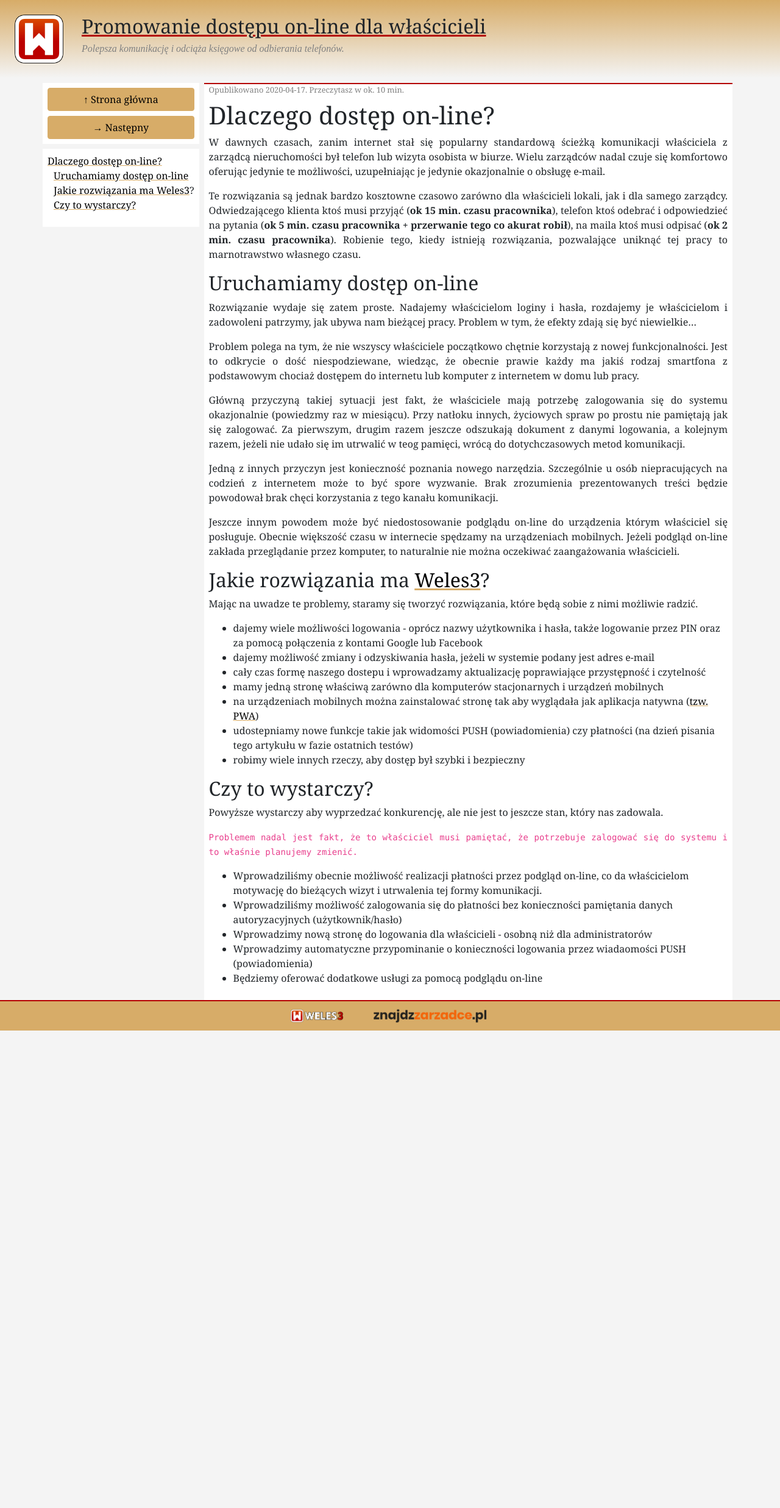
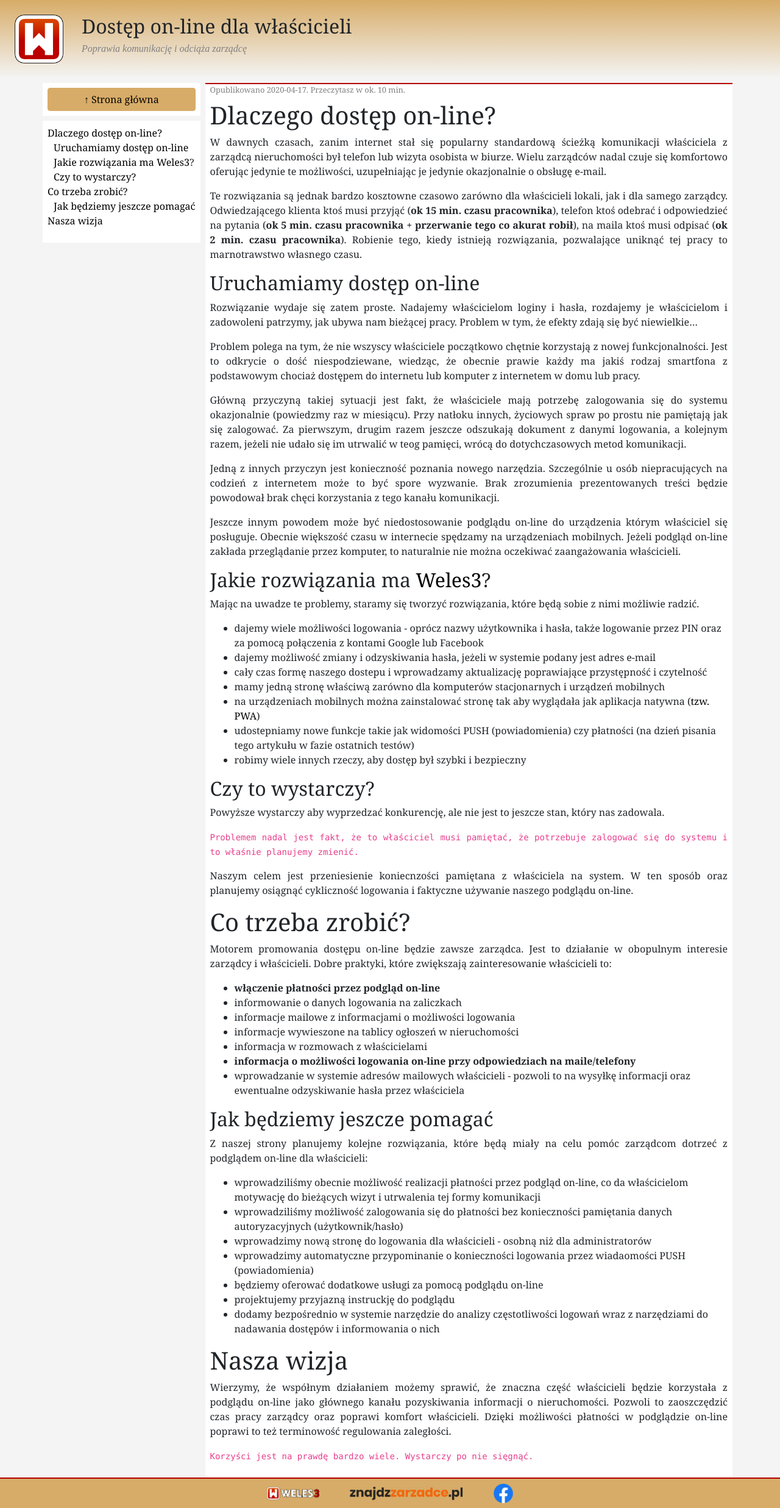
Before and after one commit to Weles3/WWWNowoczesnyZarzadca, a Jekyll site: the page built from _posts/2020-04-17-dostep-dla-wlascicieli.md, in a window 1280 px wide. Shown: the whole page at 61% size. Built offline with Jekyll 4.4.1, drawn with Linux system fonts in a browser that asks for light colours; before the commit the page ends 1690 px from its top, so only the background shows below that.

Commit message:
post 2020-04-17

```diff
--- a/_layouts/default.html
+++ b/_layouts/default.html
@@ -35,12 +35,17 @@
         <div class="row justify-content-center">
             <div class="col-auto">
                 <div class="p-2">
-                    <a href="https://www.e-adm.pl" ta><img class="wls-img-foot" src={{ "/img/w3.png" | relative_url }} /></a>
+                    <a href="https://www.e-adm.pl" target="_blank"><img class="wls-img-foot" src={{ "/img/w3.png" | relative_url }} /></a>
                 </div>
             </div>
             <div class="col-auto">
                 <div class="p-2">
-                    <a href="https://znajdzzarzadce.pl"><img class="wls-img-foot" src={{ "/img/zz.png" | relative_url }} /></a>
+                    <a href="https://znajdzzarzadce.pl" target="_blank"><img class="wls-img-foot" src={{ "/img/zz.png" | relative_url }} /></a>
+                </div>
+            </div>
+            <div class="col-auto">
+                <div class="p-2">
+                    <a href="https://fb.com/weles3" target="_blank"><img class="wls-img-foot" src={{ "/img/fb.png" | relative_url }} /></a>
                 </div>
             </div>
         </div>
--- a/_layouts/post.html
+++ b/_layouts/post.html
@@ -11,10 +11,11 @@
             </div>
 
             <div class="bg-white p-2 mb-2">
-
                 {% include toc.html html=content id="toc" item_class="wls-toc" %}
             </div>
+
         </div>
+
         <div class="col-12 col-md p-0">
             <div class="bg-white px-2 wls-subtitle small mx-md-2 wls-bt-r">Opublikowano {{ page.date | date: "%Y-%m-%d" }}. Przeczytasz w ok. {{ page.readTime }} min.</div>
             <div class="bg-white p-2 mx-md-2" id="postContent">
@@ -28,5 +29,6 @@
             </div>
         </div>
 
+
     </div>
 </div>
--- a/_posts/2020-04-17-dostep-dla-wlascicieli.md
+++ b/_posts/2020-04-17-dostep-dla-wlascicieli.md
@@ -1,7 +1,7 @@
 ---
 layout: post
-title: Promowanie dostępu on-line dla właścicieli
-subTitle: Polepsza komunikację i odciąża księgowe od odbierania telefonów.
+title: Dostęp on-line dla właścicieli
+subTitle: Poprawia komunikację i odciąża zarządcę
 image: stock/biurko.jpg
 readTime: 10
 ---
@@ -61,9 +61,45 @@
 Problemem nadal jest fakt, że to właściciel musi pamiętać, że potrzebuje zalogować się do systemu i to właśnie planujemy zmienić.
 ``
 
- - Wprowadziliśmy obecnie możliwość realizacji płatności przez podgląd on-line, co da właścicielom motywację do bieżących wizyt
-i utrwalenia tej formy komunikacji.
- - Wprowadziliśmy możliwość zalogowania się do płatności bez konieczności pamiętania danych autoryzacyjnych (użytkownik/hasło)
- - Wprowadzimy nową stronę do logowania dla właścicieli - osobną niż dla administratorów
- - Wprowadzimy automatyczne przypominanie o konieczności logowania przez wiadaomości PUSH (powiadomienia)
- - Będziemy oferować dodatkowe usługi za pomocą podglądu on-line
+
+Naszym celem jest przeniesienie koniecnzości pamiętana z właściciela na system. W ten sposób oraz planujemy osiągnąć
+cykliczność logowania i faktyczne używanie naszego podglądu on-line.
+
+# Co trzeba zrobić?
+
+Motorem promowania dostępu on-line będzie zawsze zarządca. Jest to działanie w
+obopulnym interesie zarządcy i właścicieli. Dobre praktyki, które zwiększają zainteresowanie
+właścicieli to:
+ - __włączenie płatności przez podgląd on-line__
+ - informowanie o danych logowania na zaliczkach
+ - informacje mailowe z informacjami o możliwości logowania
+ - informacje wywieszone na tablicy ogłoszeń w nieruchomości
+ - informacja w rozmowach z właścicielami
+ - __informacja o możliwości logowania on-line przy odpowiedziach na maile/telefony__
+ - wprowadzanie w systemie adresów mailowych właścicieli - pozwoli to na wysyłkę
+informacji oraz ewentualne odzyskiwanie hasła przez właściciela
+
+## Jak będziemy jeszcze pomagać
+
+Z naszej strony planujemy kolejne rozwiązania, które będą miały na celu pomóc
+zarządcom dotrzeć z podglądem on-line dla właścicieli:
+ - wprowadziliśmy obecnie możliwość realizacji płatności przez podgląd on-line, co da właścicielom motywację do bieżących wizyt
+i utrwalenia tej formy komunikacji
+ - wprowadziliśmy możliwość zalogowania się do płatności bez konieczności pamiętania danych autoryzacyjnych (użytkownik/hasło)
+ - wprowadzimy nową stronę do logowania dla właścicieli - osobną niż dla administratorów
+ - wprowadzimy automatyczne przypominanie o konieczności logowania przez wiadaomości PUSH (powiadomienia)
+ - będziemy oferować dodatkowe usługi za pomocą podglądu on-line
+ - projektujemy przyjazną instruckję do podglądu
+ - dodamy bezpośrednio w systemie narzędzie do analizy częstotliwości logowań
+wraz z narzędziami do nadawania dostępów i informowania o nich
+
+# Nasza wizja
+
+Wierzymy, że współnym działaniem możemy sprawić, że znaczna część właścicieli będzie korzystała
+z podglądu on-line jako głównego kanału pozyskiwania informacji o nieruchomości. Pozwoli to
+zaoszczędzić czas pracy zarządcy oraz poprawi komfort właścicieli. Dzięki możliwości płatności
+w podglądzie on-line poprawi to też terminowość regulowania zaległości.
+
+``
+Korzyści jest na prawdę bardzo wiele. Wystarczy po nie sięgnąć.
+``
--- a/css/main.scss
+++ b/css/main.scss
@@ -17,8 +17,8 @@
 a
 {
     color: black;
-    text-decoration: underline;
-    text-decoration-color: $wls-color-orange;
+    // text-decoration: underline;
+    // text-decoration-color: $wls-color-orange;
 
 }
 .wls-bg {
@@ -62,7 +62,7 @@
 }
 
 .wls-card {
-    min-height: 160px;
+    // min-height: 160px;
 }
 .wls-card-img {
     width: 200px;
@@ -95,8 +95,8 @@
 }
 
 .wls-title {
-    text-decoration: underline;
-    text-decoration-color: $wls-color-red;
+    // text-decoration: underline;
+    // text-decoration-color: $wls-color-red;
 }
 
 .wls-subtitle {
--- a/index.html
+++ b/index.html
@@ -12,7 +12,7 @@
                 <div class="container">
                     <div class="row">
                         {% for post in site.posts limit: 5 %}
-                        <div class="p-1 col-12 col-xl-6">
+                        <div class="p-1 col-12">
                             {% include postcard.html post=post %}
                         </div>
                         {% endfor %}
```
Also changed, not shown: _drafts/2020-04-17-strona-fb.md (renamed from _posts/2020-04-17-strona-fb.md), img/fb.png (added).
